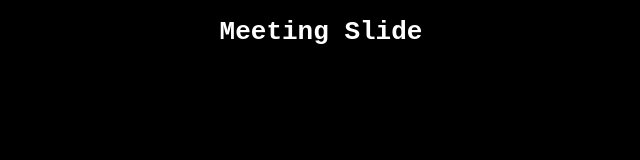
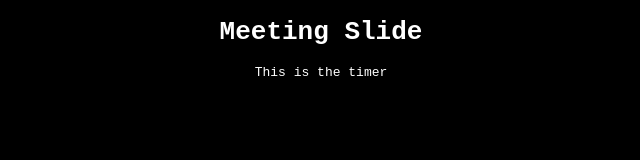
Before and after one commit to kurtpeniket/meeting_slide, a plain HTML site: page index.html in a window 1280 px wide. Shown: the full height of the page, 319-959 px from the left. Drawn offline with Linux system fonts and the light colour scheme.

Commit message:
javascript

```diff
--- a/index.html
+++ b/index.html
@@ -9,6 +9,7 @@
 
   <body>
     <h1>Meeting Slide</h1>
+    <div id='timer'></div>
     <script src="index.js"></script>
   </body>
 </html>
--- a/index.js
+++ b/index.js
@@ -1 +1,6 @@
-console.log("Hello world");
+const timer = document.getElementById('timer');
+timer.innerHTML = "This is the timer";
+
+timer.addEventListener("click", function(){
+  timer.innerHTML = "Hello World";
+});
```
